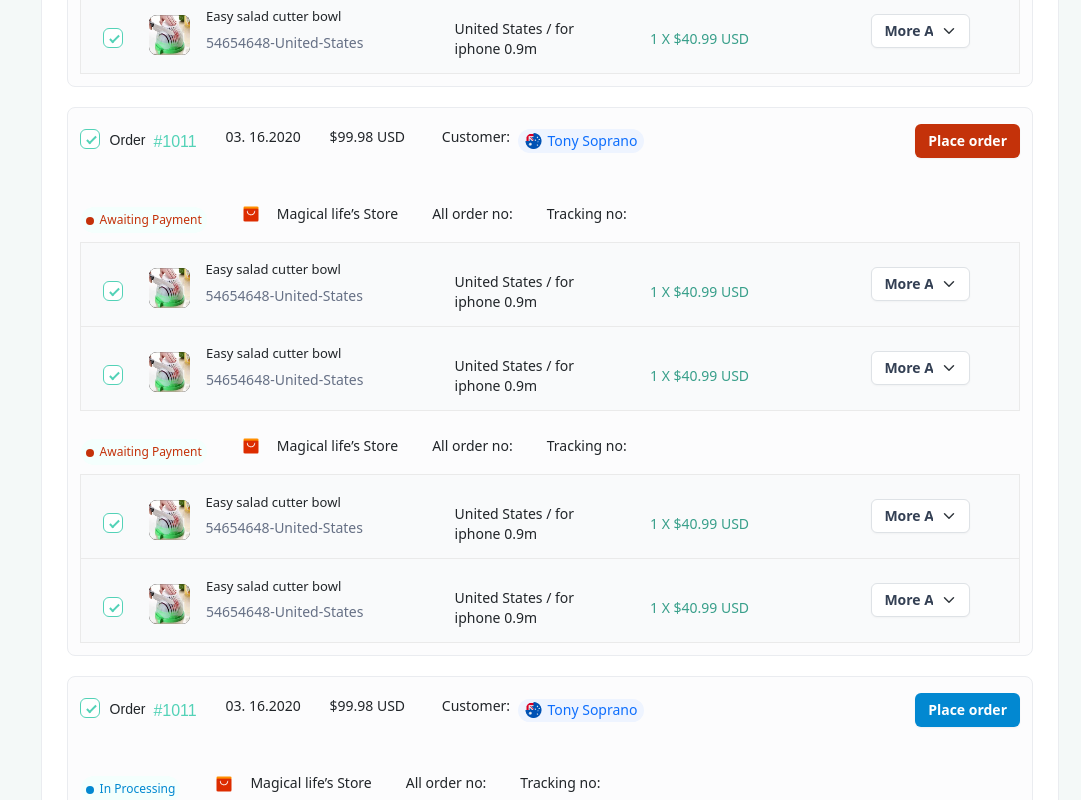
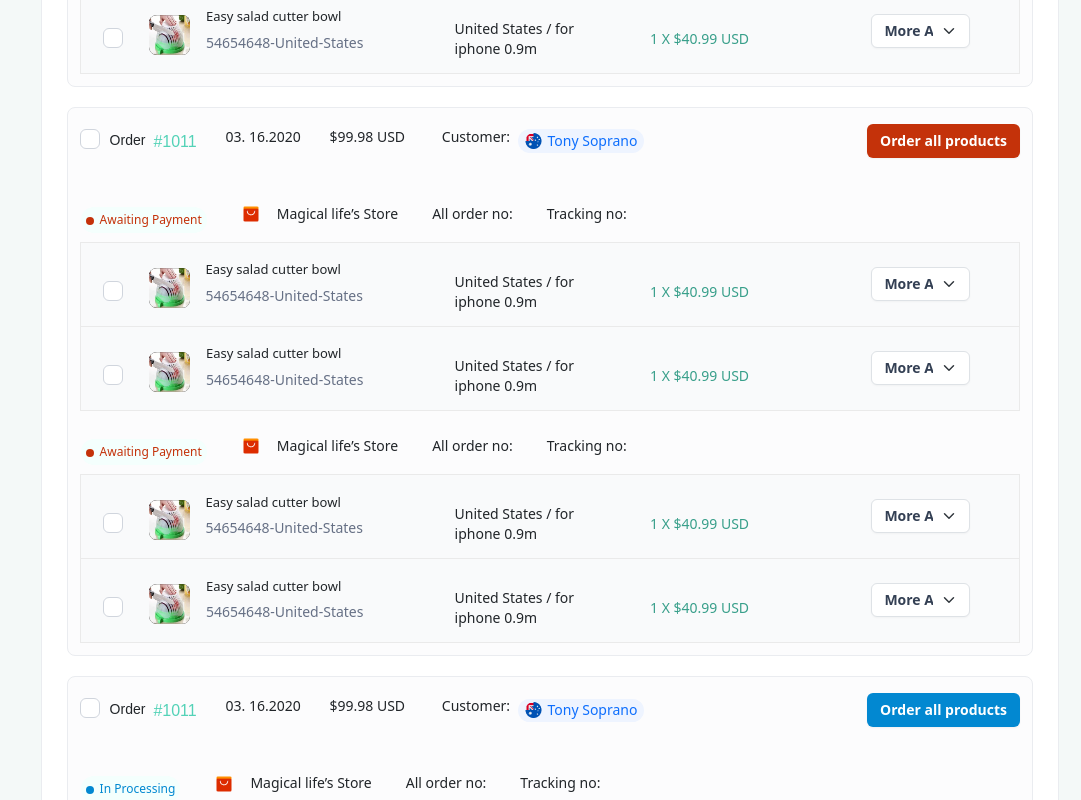
Before and after one commit to omarashrafothman/e-commerse-dashboard, a Next.js app: page /orders in a window 1280 px wide. Shown: the part 900-1700 px from the top of the page, without its empty margins (199-1280 px from the left). Built offline with nearby package versions, Linux system fonts and the light colour scheme.

Commit message:
delete lib

```diff
--- a/package.json
+++ b/package.json
@@ -11,7 +11,6 @@
   "dependencies": {
     "@editorjs/editorjs": "^2.29.0",
     "@emotion/styled": "^11.11.0",
-    "@mui/material": "^5.15.7",
     "@vercel/edge": "^1.1.1",
     "bootstrap": "^5.3.2",
     "formik": "^2.4.5",
--- a/src/pages/orders.jsx
+++ b/src/pages/orders.jsx
@@ -51,7 +51,7 @@
   const handleClose7 = () => setShowSeve(false);
   const handleShow7 = () => setShowSeve(true);
 
-  const [isChecked, setIsChecked] = useState(true);
+  const [isChecked, setIsChecked] = useState(false);
 
   const handleCheckboxChange = () => {
     setIsChecked(!isChecked);
```
Also changed, not shown: 1 other file (tests, documents, lock files or other folders).
